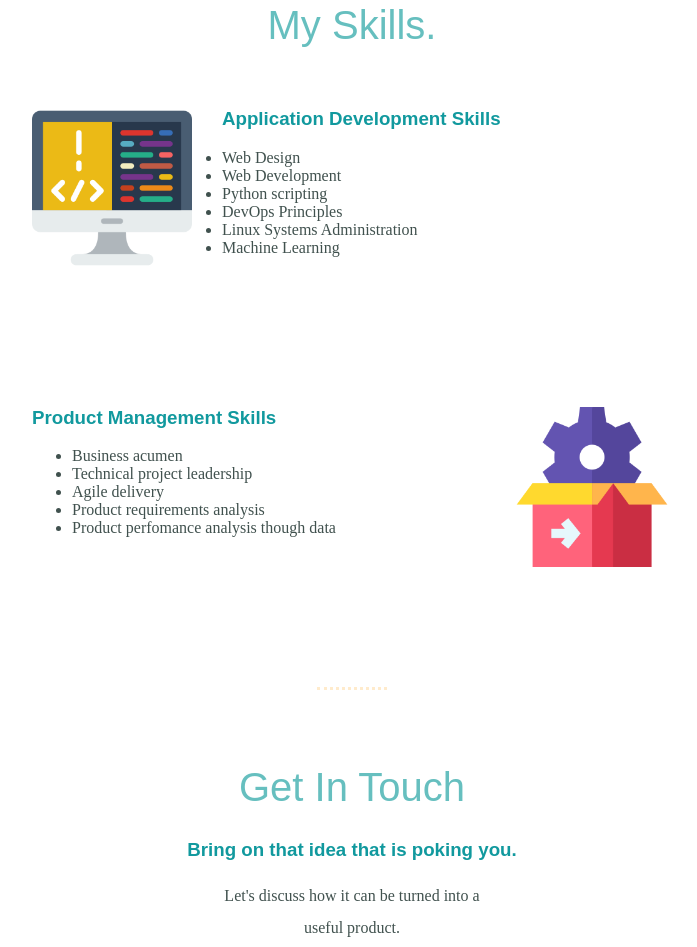
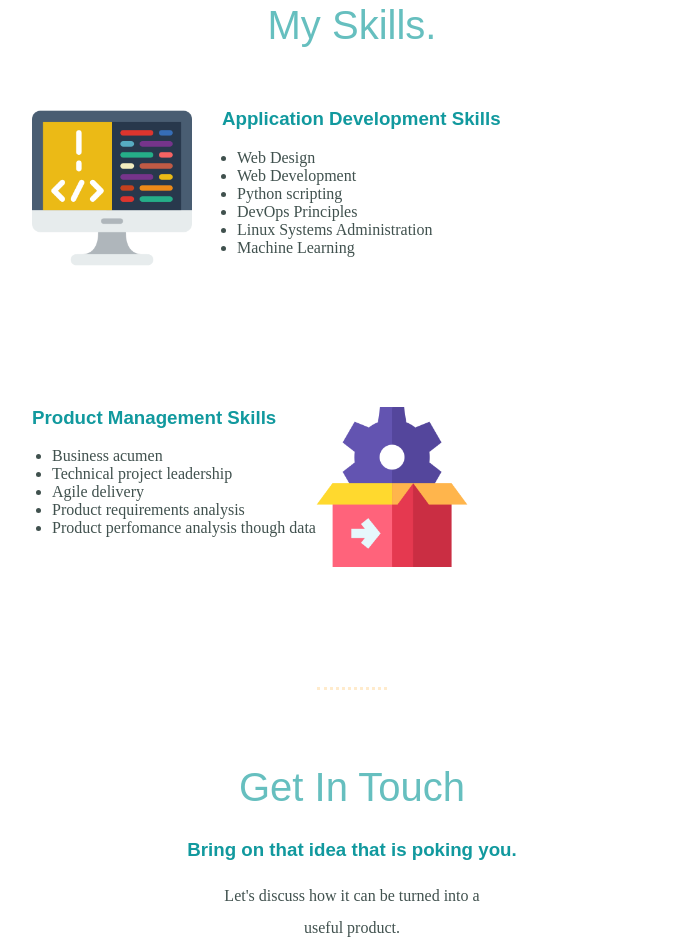
Before and after one commit to njaci1/My_Bio_Page, a plain HTML site: page WebDev/index.html in a window 1280 px wide. Shown: the part 1356-2303 px from the top of the page, without its empty margins (288-985 px from the left). Drawn offline with Linux system fonts and the light colour scheme.

Commit message:
Updated CSS file
Added list styling on CSS

```diff
--- a/WebDev/css/styles.css
+++ b/WebDev/css/styles.css
@@ -109,12 +109,16 @@ a:hover{
   width: 25%;
   float: left;
   margin-right: 30px;
+
 }
 
 .skill-sec-img2 {
   width: 25%;
   float: right;
   margin-left: 30px;
+  position: relative; /* the positioning is used to bring the image closer to the list items*/
+  right: 200px;
+
 }
 
 .btn {
@@ -156,3 +160,13 @@ a:hover{
   font-size: 0.75rem;
   padding: 20px 0;
 }
+
+.one {
+  position: relative;
+  left: 15px;
+}
+
+.two {
+  padding-left: 20px;
+
+}
```
